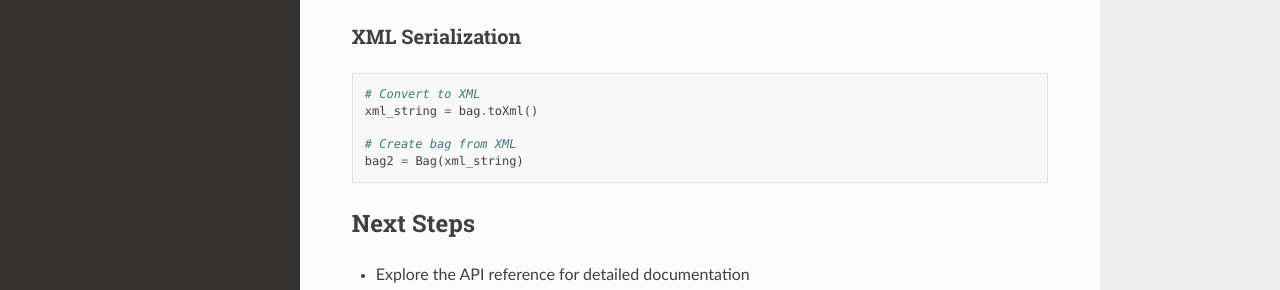
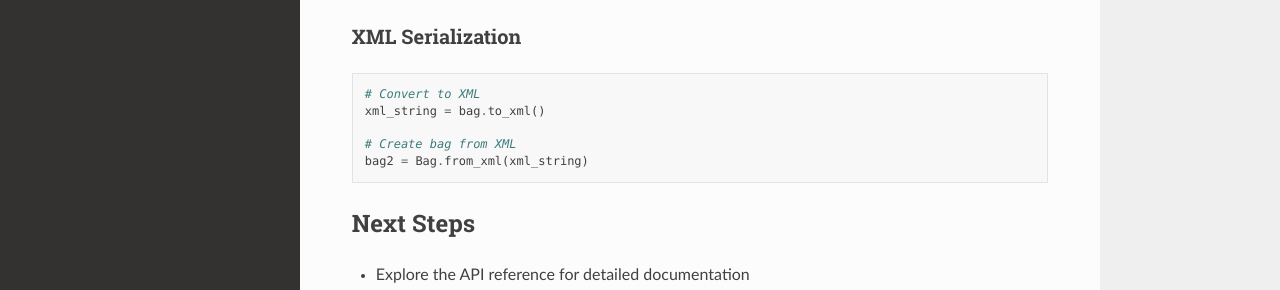
Before and after one commit to genropy/genro-bag, a Sphinx documentation site: the page built from docs/quickstart.md, in a window 1280 px wide and 1293 px high. Shown: the part 793-1083 px from the top of the window. Built offline with Sphinx 7.4.7 and the Read the Docs theme 3.1.0, drawn with Linux system fonts in a browser that asks for light colours; pages that are not in the unit, such as notebooks, are missing from menus.

Commit message:
docs: fix outdated method names in quickstart
The quickstart documentation used the old camelCase method names
(toXml) instead of the current snake_case API (to_xml). This was
a documentation issue, not a missing feature - the snake_case
methods have always been the correct API.

Also corrected the XML deserialization example to use the proper
Bag.from_xml() class method instead of passing XML to the
constructor.

Fixes #1

````diff
--- a/docs/quickstart.md
+++ b/docs/quickstart.md
@@ -38,10 +38,10 @@ host = bag['config.database.host']
 
 ```python
 # Convert to XML
-xml_string = bag.toXml()
+xml_string = bag.to_xml()
 
 # Create bag from XML
-bag2 = Bag(xml_string)
+bag2 = Bag.from_xml(xml_string)
 ```
 
 ## Next Steps
````
